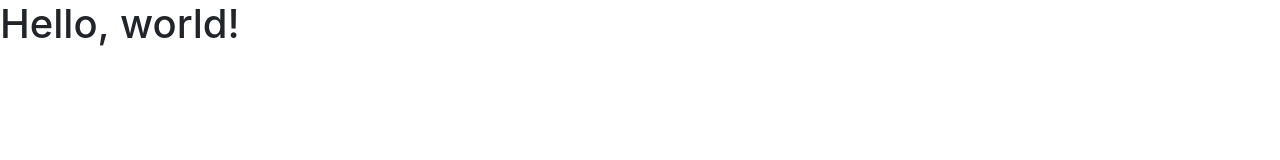
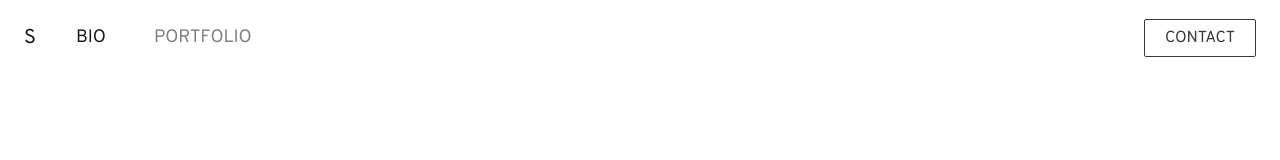
Before and after one commit to stevenssean/portfolio-project, a plain HTML site: page index.html in a window 1280 px wide. Drawn offline with nearby package versions, Linux system fonts and the light colour scheme.

Commit message:
Finished up the layout and styling of the navBar. Also took care of it's responsive breakpoints and reformatting when viewed on smaller screens.

```diff
--- a/index.html
+++ b/index.html
@@ -19,7 +19,35 @@
     <title>Sean Stevens</title>
   </head>
   <body>
-    <h1>Hello, world!</h1>
+
+  <!-- CODE FOR THE NAVBAR -->
+
+    <nav class="navbar navbar-light navbar-expand-md py-3 px-4">
+      <a class="navbar-brand" href="#">S</a>
+      <button class="navbar-toggler" type="button" data-toggle="collapse" data-target="#navbarNav" aria-controls="navbarNav" aria-expanded="false" aria-label="Toggle navigation">
+        <span class="navbar-toggler-icon"></span>
+      </button>
+      <div class="collapse navbar-collapse" id="navbarNav">
+        <ul class="navbar-nav">
+          <li class="nav-item active px-3">
+            <a class="nav-link" href="#bio">BIO<span class="sr-only">(current)</span></a>
+          </li>
+          <li class="nav-item px-3">
+            <a class="nav-link" href="#portfolio">PORTFOLIO</a>
+          </li>
+          <li class="nav-item nav-contact px-3">
+            <a class="nav-link" href="#contact">CONTACT</a>
+          </li>
+        </ul>
+        <form class="form-inline ml-auto button-contact">
+          <a href="#contact"><button class="btn btn-contact btn-outline-dark" type="button">CONTACT</button></a>
+        </form>
+      </div>
+    </nav>
+
+
+
+
 
     <!-- Optional JavaScript -->
     <!-- jQuery first, then Popper.js, then Bootstrap JS -->
--- a/style.css
+++ b/style.css
@@ -0,0 +1,50 @@
+/* Updating general styles for fonts */
+
+body {
+  font-family: 'PT Serif', serif;
+  font-size: 18px;
+}
+
+nav, h1, h2, h3, h4, h5 {
+  font-family: 'Overpass', sans-serif;
+}
+
+/* Navbar Styling */
+
+.navbar a {
+  color: #fff;
+}
+
+.btn-contact {
+  border-radius: 2px;
+  padding-left: 20px;
+  padding-right: 20px;
+}
+
+/* Expands the space between links in the navBar for mobile users. Also hides the button so it can be replaced with a regular link. */
+
+@media only screen and (max-width: 767px) {
+
+  ul.navbar-nav li.nav-item {
+    margin-top: 25px;
+    margin-bottom: 25px;
+  }
+
+  ul.navbar-nav form {
+    margin-top: 25px;
+    margin-bottom: 25px;
+  }
+
+.button-contact {
+  display: none;
+}
+
+}
+
+/* Hides the normal-styled contact link on larger displays. */
+
+@media only screen and (min-width: 767px) {
+  li.nav-contact {
+    display: none;
+  }
+}
```
